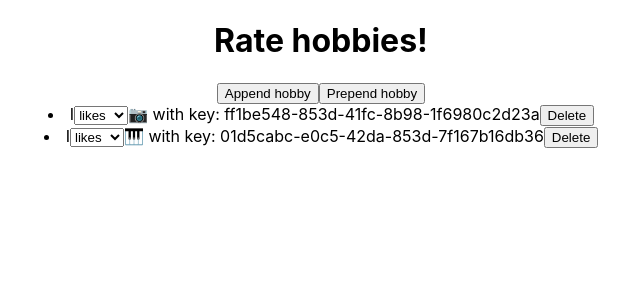
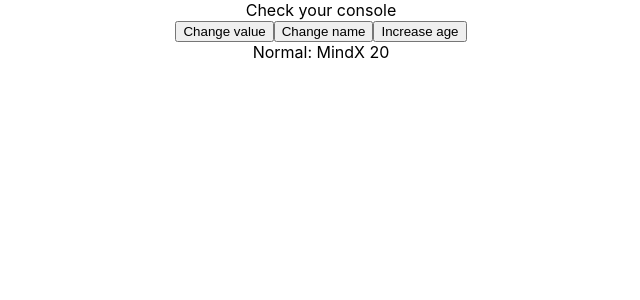
Before and after one commit to lilleo1996/ci87-lesson, a React (Create React App) app: page / in a window 1280 px wide. Shown: the top 300 px of the page, without its empty margins (319-959 px from the left). Built offline with nearby package versions, Linux system fonts and the light colour scheme.

Commit message:
lesson-12

```diff
--- a/src/App.js
+++ b/src/App.js
@@ -1,34 +1,11 @@
-// import { useState } from "react";
-
-// import NameCard from "./components/NameCard";
-// import Counter from "./components/Counter";
-// import TodoList from "./components/TodoList";
-import Hobbies from "./components/Hobbies";
+import UseRef from "./components/Example/UseRef";
+import Memo from "./components/Example/Memo";
 import "./App.css";
 
 const App = () => {
-  // const [isVisibleCounter, setIsVisibleCounter] = useState(true);
-  // const handleVisibleCounter = () => {
-  //   setIsVisibleCounter(!isVisibleCounter);
-  // };
-
   return (
     <div className="App">
-      {/* <Counter isVisibleCounter={isVisibleCounter} />
-      <Counter isVisibleCounter={isVisibleCounter} />
-      <button className="counter-visible-btn" onClick={handleVisibleCounter}>
-        {isVisibleCounter ? "Hide Counter" : "Open Counter"}
-      </button> */}
-
-      {/* <div className="namecard-container">
-        <NameCard name="Alice" age="20" gender="Female" />
-        <NameCard name="Bob" age="19" gender="Male" />
-        <NameCard name="Hieu" age="18" gender="Male" />
-      </div> */}
-
-      {/* <TodoList /> */}
-
-      <Hobbies />
+      <Memo />
     </div>
   );
 };
--- /dev/null
+++ b/src/components/Example/Memo/index.js
@@ -0,0 +1,38 @@
+import { useState, memo } from "react";
+
+export default function App() {
+  const [value, setValue] = useState({ name: "MindX", age: 20 });
+
+  const updateValue = () => {
+    setValue({ name: "MindX", age: 20 });
+  };
+
+  const updateName = () => {
+    setValue({ ...value, name: value.name + "x" });
+  };
+
+  const increaseAge = () => {
+    setValue({ ...value, age: value.age + 1 });
+  };
+
+  return (
+    <div>
+      <div>Check your console</div>
+      <button onClick={updateValue}>Change value</button>
+      <button onClick={updateName}>Change name</button>
+      <button onClick={increaseAge}>Increase age</button>
+      <NormalWithMemo name={value.name} age={value.age} />
+    </div>
+  );
+}
+
+const Normal = (props) => {
+  console.log("Normal, Re-render");
+  return <div>Normal: {props.name + " " + props.age}</div>;
+};
+
+const propsAreEquals = (prevProps, nextProps) => {
+  return prevProps.name === nextProps.name && prevProps.age === nextProps.age;
+};
+
+const NormalWithMemo = memo(Normal, propsAreEquals);
--- /dev/null
+++ b/src/components/Example/UseRef/index.js
@@ -0,0 +1,17 @@
+import { useRef } from "react";
+
+const UseRef = () => {
+  const inputRef = useRef(null);
+  const handleFocus = () => {
+    inputRef.current.focus();
+  };
+
+  return (
+    <div className="use-ref">
+      <input ref={inputRef} id="myTxt" type="text" />
+      <button onClick={handleFocus}>Focus</button>
+    </div>
+  );
+};
+
+export default UseRef;
```
Also changed, not shown: src/components/Example/Counter/index.js (added, +44 -0 lines).
